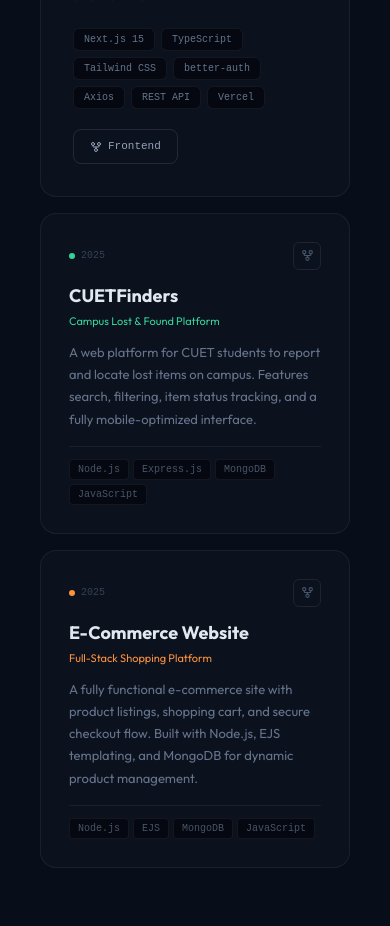
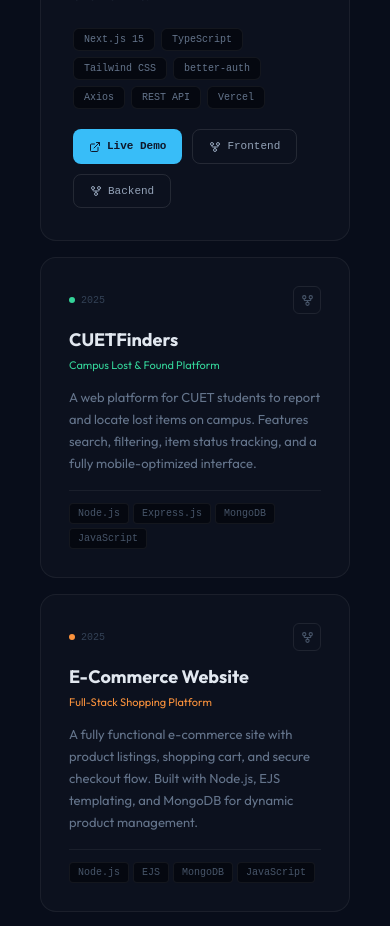
Before and after one commit to Sabbir-Rayhan/My_Portfolio, a Next.js app: page / in a window 390 px wide. Shown: the part 6800-7726 px from the top of the page. Built offline with nearby package versions, Linux system fonts and the light colour scheme.

Commit message:
Update global css

```diff
--- a/src/app/globals.css
+++ b/src/app/globals.css
@@ -75,3 +75,15 @@ html.lenis, html.lenis body { height: auto; }
   50% { opacity: 0; }
 }
 .cursor-blink { animation: blink 1s step-end infinite; }
+
+/* ── Shared Section Styles ── */
+.section-container { max-width: 1180px; margin: 0 auto; padding: 0 40px; }
+.section-label-row { display: flex; align-items: center; gap: 10px; margin-bottom: 12px; }
+.section-label-line { width: 24px; height: 1px; }
+.section-label { font-size: 11px; font-family: monospace; text-transform: uppercase; letter-spacing: 3px; }
+.section-h2 { font-size: clamp(28px, 5vw, 50px); font-weight: 800; letter-spacing: -1.5px; color: #e2e8f0; margin-bottom: 48px; line-height: 1.1; }
+
+@media (max-width: 768px) {
+  .section-container { padding: 0 20px; }
+  .section-h2 { margin-bottom: 32px; }
+}
--- a/src/data/portfolio.ts
+++ b/src/data/portfolio.ts
@@ -94,9 +94,9 @@ export const projects = [
     longDescription:
       "Built with Next.js 15 and TypeScript. Uses better-auth for authentication and Axios for API communication. Admin panel handles user management, booking overview, and category management. Deployed on Vercel.",
     image: "/projects/skillbridge.png",
-    liveUrl: "",
+    liveUrl: "https://skillbridge-topaz.vercel.app",
     githubFrontend: "https://github.com/Sabbir-Rayhan/skillbridge-frontend2",
-    githubBackend: "",
+    githubBackend: "https://github.com/Sabbir-Rayhan/skillbridge-backend2",
     tags: ["Next.js 15", "TypeScript", "Tailwind CSS", "better-auth", "Axios", "REST API", "Vercel"],
     year: "2026",
     featured: true,
```
